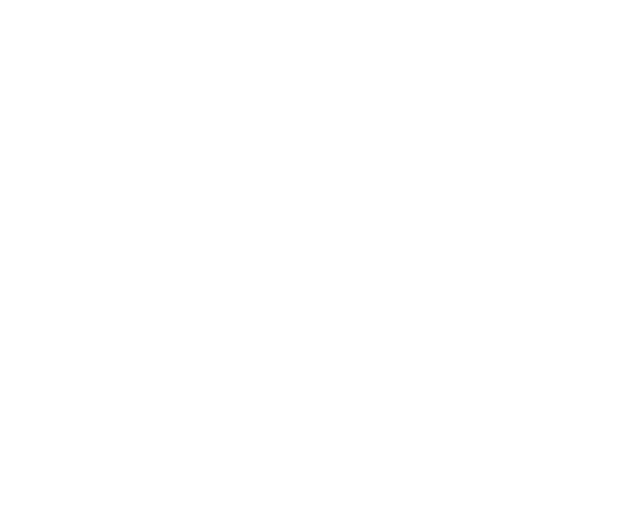
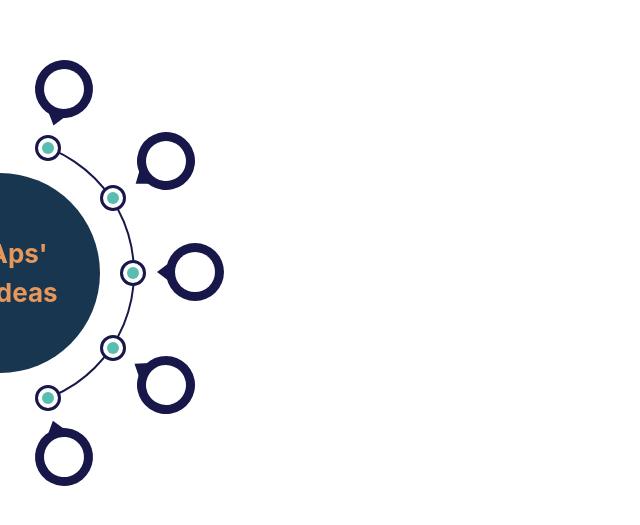
Before and after one commit to Zakari-B/WCS_Hackathon_Apside, a React (Vite) app in the folder frontend/: page / in a window 1280 px wide. Before the commit this address had no page. Shown: the part 127-652 px from the top of the page, without its empty margins (0-640 px from the left). Built offline with nearby package versions, Linux system fonts and the light colour scheme.

Commit message:
create navbar

```diff
--- a/frontend/src/App.css
+++ b/frontend/src/App.css
@@ -78,3 +78,8 @@ select {
     scroll-behavior: auto !important;
   }
 }
+
+.app {
+  min-height: 100vh;
+  background-color: $main-color;
+}
--- a/frontend/src/App.jsx
+++ b/frontend/src/App.jsx
@@ -10,7 +10,7 @@ function App() {
     <div className="app">
       <Routes>
         {/* <Route path="/" element={<Login />} /> */}
-        <Route path="/Home" element={<Home />} />
+        <Route path="/" element={<Home />} />
         {/* <Route path="/Profil" element={<Profil />} /> */}
       </Routes>
     </div>
--- a/frontend/src/components/Navbar/Navbar.jsx
+++ b/frontend/src/components/Navbar/Navbar.jsx
@@ -1 +1,61 @@
 import "./Navbar.scss";
+import { NavLink } from "react-router-dom";
+
+export default function Home() {
+  return (
+    <nav className="navbar">
+      <div className="box-circle">
+        <div className="circle">
+          <h1>
+            Aps'<span>Ideas</span>
+          </h1>
+        </div>
+        <div className="box-out-circle">
+          <div className="out-cercle">
+            <div className="dots out-dot-1">
+              <div className="inner-dot" />
+            </div>
+
+            <li className="box-sidenav sidenav-1">
+              <NavLink to="/Home" className="nav-link">
+                <div className="nav-item" />
+              </NavLink>
+            </li>
+            <div className="dots out-dot-2">
+              <div className="inner-dot" />
+            </div>
+            <li className="box-sidenav sidenav-2">
+              <NavLink to="/Home" className="nav-link">
+                <div className="nav-item" />
+              </NavLink>
+            </li>
+            <div className="dots out-dot-3">
+              <div className="inner-dot" />
+            </div>
+            <li className="box-sidenav sidenav-3">
+              <NavLink to="/Home" className="nav-link">
+                <div className="nav-item" />
+              </NavLink>
+            </li>
+            <div className="dots out-dot-4">
+              <div className="inner-dot" />
+            </div>
+            <li className="box-sidenav sidenav-4">
+              <NavLink to="/Home" className="nav-link">
+                <div className="nav-item" />
+              </NavLink>
+            </li>
+            <div className="dots out-dot-5">
+              <div className="inner-dot" />
+            </div>
+            <li className="box-sidenav sidenav-5">
+              <NavLink to="/Home" className="nav-link">
+                <div className="nav-item" />
+              </NavLink>
+            </li>
+          </div>
+        </div>
+      </div>
+    </nav>
+  );
+}
--- a/frontend/src/components/Navbar/Navbar.scss
+++ b/frontend/src/components/Navbar/Navbar.scss
@@ -0,0 +1,204 @@
+@import "../../styles/Variables.scss";
+
+.navbar {
+  position: fixed;
+  position: relative;
+  display: flex;
+  align-items: center;
+  justify-content: flex-start;
+  height: 100vh;
+  width: 100%;
+  top: 0;
+  left: 0;
+
+  .box-circle {
+    position: relative;
+    width: 100%;
+    height: 100%;
+    display: flex;
+    align-items: center;
+    justify-content: flex-start;
+
+    .circle {
+      position: relative;
+      display: flex;
+      justify-content: center;
+      align-items: center;
+      width: 100px;
+      height: 200px;
+      border-bottom-right-radius: 100px;
+      border-top-right-radius: 100px;
+      background-color: $main-color;
+      border-left: 0;
+
+      h1 {
+        font-size: 26px;
+        font-weight: 700;
+        color: $secondary-color;
+        margin-left: 5px;
+
+        span {
+          display: inline-block;
+          width: 100%;
+        }
+      }
+    }
+
+    .box-out-circle {
+      position: absolute;
+      display: flex;
+      align-items: center;
+      top: 0;
+      left: 0;
+      width: 100%;
+      height: 100%;
+
+      .out-cercle {
+        position: relative;
+        display: flex;
+        justify-content: center;
+        align-items: center;
+        width: 135px;
+        height: 270px;
+        border-bottom-right-radius: 135px;
+        border-top-right-radius: 135px;
+        background-color: transparent;
+        border: 2px solid #171849;
+        border-left: 0;
+
+        .box-sidenav {
+          position: absolute;
+          display: flex;
+          justify-content: center;
+          align-items: center;
+          width: 58px;
+          height: 58px;
+          background-color: #171849;
+          // background-color: #17184948;
+          border-radius: 50%;
+          z-index: 999;
+
+          &.sidenav-1 {
+            left: 26%;
+            top: -30%;
+            transform: rotate(16deg);
+          }
+
+          &.sidenav-2 {
+            left: 103%;
+            top: -3%;
+            transform: rotate(53deg);
+          }
+
+          &.sidenav-3 {
+            left: 78%;
+            left: 125%;
+            top: calc(50% - 30px);
+            transform: rotate(90deg);
+          }
+
+          &.sidenav-4 {
+            left: 103%;
+            bottom: -3%;
+            transform: rotate(-236deg);
+          }
+
+          &.sidenav-5 {
+            left: 26%;
+            bottom: -30%;
+            transform: rotate(-197deg);
+          }
+
+          .nav-link {
+            position: relative;
+            display: flex;
+            justify-content: center;
+            align-items: center;
+
+            &::before {
+              position: absolute;
+              content: "";
+              border-left: 9px solid transparent;
+              border-right: 9px solid transparent;
+              bottom: -18px;
+              border-top: 12px solid #171849;
+            }
+
+            & .nav-item {
+              width: 40px;
+              height: 40px;
+              background-color: #ffffff;
+              border-radius: 50%;
+            }
+          }
+        }
+
+        &::before,
+        &::after {
+          position: absolute;
+          content: "";
+          background-color: #ffffff;
+          width: 40px;
+          height: 12px;
+          z-index: 99;
+        }
+
+        &::before {
+          top: -4px;
+          left: 0px;
+        }
+
+        &::after {
+          bottom: -4px;
+          left: 0px;
+        }
+
+        .dots {
+          position: absolute;
+          display: flex;
+          justify-content: center;
+          align-items: center;
+          width: 26px;
+          height: 26px;
+          background-color: #ffffff;
+          border: 3px solid #171849;
+          border-radius: 50%;
+          z-index: 999;
+
+          &.out-dot-1 {
+            top: -5px;
+            left: 35px;
+          }
+
+          &.out-dot-2 {
+            top: 45px;
+            left: 100px;
+          }
+
+          &.out-dot-3 {
+            bottom: calc(50% - 13px);
+            left: 120px;
+          }
+
+          &.out-dot-4 {
+            bottom: 45px;
+            left: 100px;
+          }
+
+          &.out-dot-5 {
+            bottom: -5px;
+            left: 35px;
+          }
+
+          .inner-dot {
+            background-color: #171849;
+            background-color: #5abdb2;
+            width: 12px;
+            height: 12px;
+            border-radius: 50%;
+          }
+        }
+      }
+    }
+  }
+}
--- a/frontend/src/pages/Home/Home.jsx
+++ b/frontend/src/pages/Home/Home.jsx
@@ -1,5 +1,11 @@
 import React from "react";
+import "./Home.scss";
+import Navbar from "../../components/Navbar/Navbar";
 
 export default function Home() {
-  return <section />;
+  return (
+    <div className="full-container">
+      <Navbar />
+    </div>
+  );
 }
--- a/frontend/src/pages/Home/Home.scss
+++ b/frontend/src/pages/Home/Home.scss
@@ -0,0 +1,4 @@
+.full-container {
+  width: 100%;
+  min-height: 100vh;
+}
--- /dev/null
+++ b/frontend/src/styles/Variables.scss
@@ -0,0 +1,6 @@
+$main-color: #183650;
+$secondary-color: #e79759;
+$white: #fff;
+$black: #000000;
+$grey: #464646;
+$font-family-text: "Hind", sans-serif;
```
